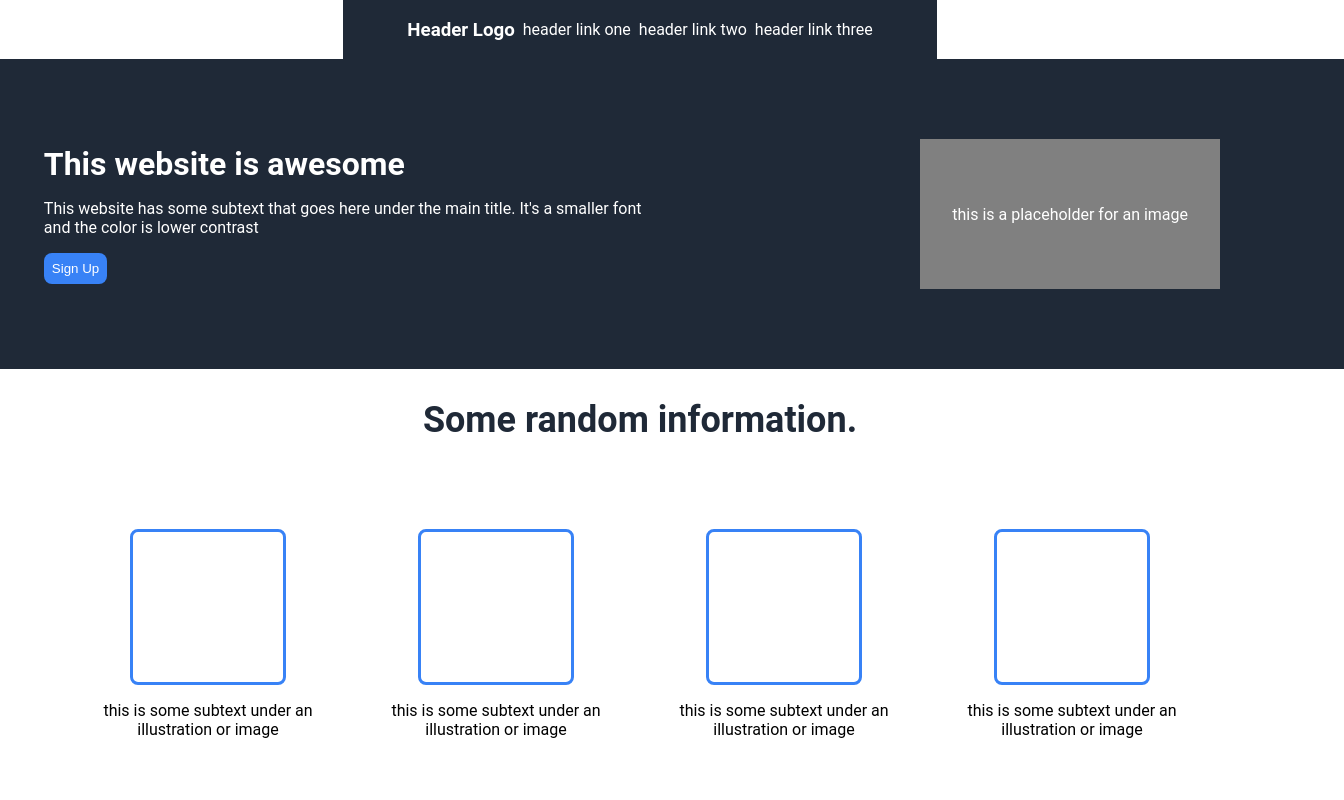
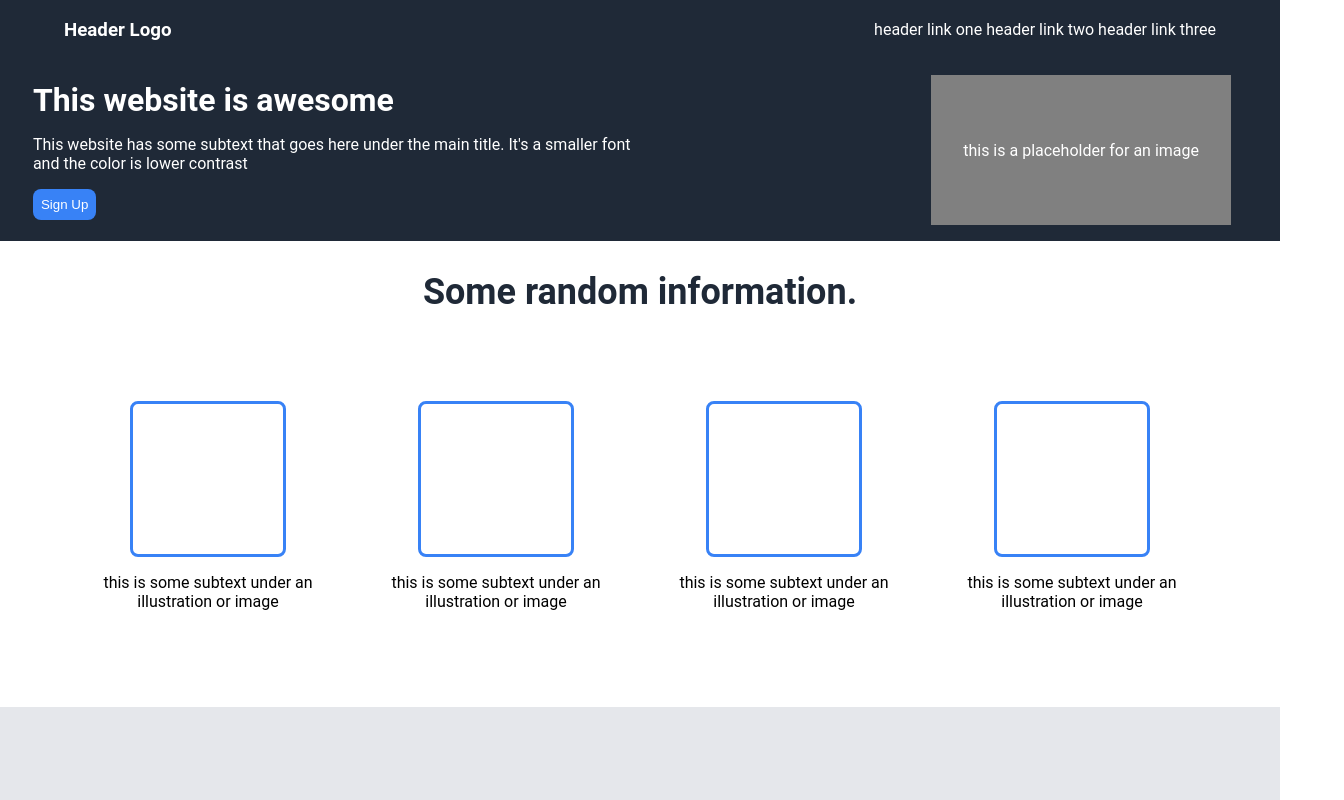
Before and after one commit to Thomas-Randell/odin-landing-page, a plain HTML site: page index.html in a window 1280 px wide. Shown: the top 800 px of the page, 1344 px wide, since content can reach past the window. Drawn offline with Linux system fonts and the light colour scheme.

Commit message:
Styled Navbar
Navbar now full width of page.

```diff
--- a/style.css
+++ b/style.css
@@ -21,7 +21,7 @@ h1 {
 nav {
     background-color: #1f2937;
     color: white;
-    padding: 0 64px;
+    width: 100%;
 }
 
 a {
@@ -31,8 +31,9 @@ a {
 
 .navigation {
     display: flex;
-    gap: 8px;
+    padding: 0 64px;
     align-items: center;
+    gap: 4px;
 }
 
 .navigation h3 {
@@ -43,11 +44,10 @@ a {
     background-color: #1f2937;
     color: white;
     display: flex;
-    justify-content: space-evenly;
-    padding: 64px;
+    justify-content: space-around;
     text-align: left;
     align-items: center;
-    width: 100%;
+    width: 100vw;
 }
 
 .header-text {
```
